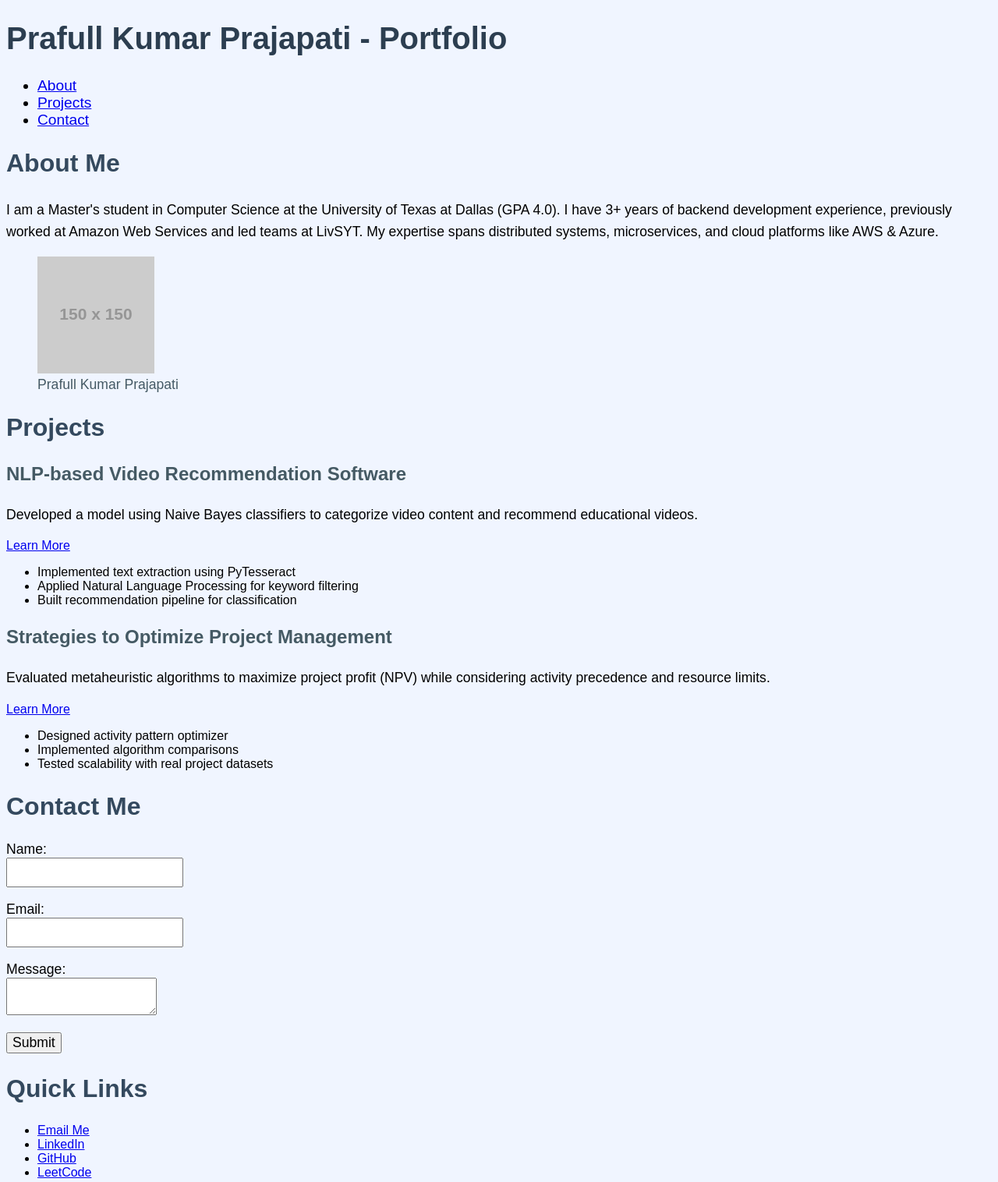
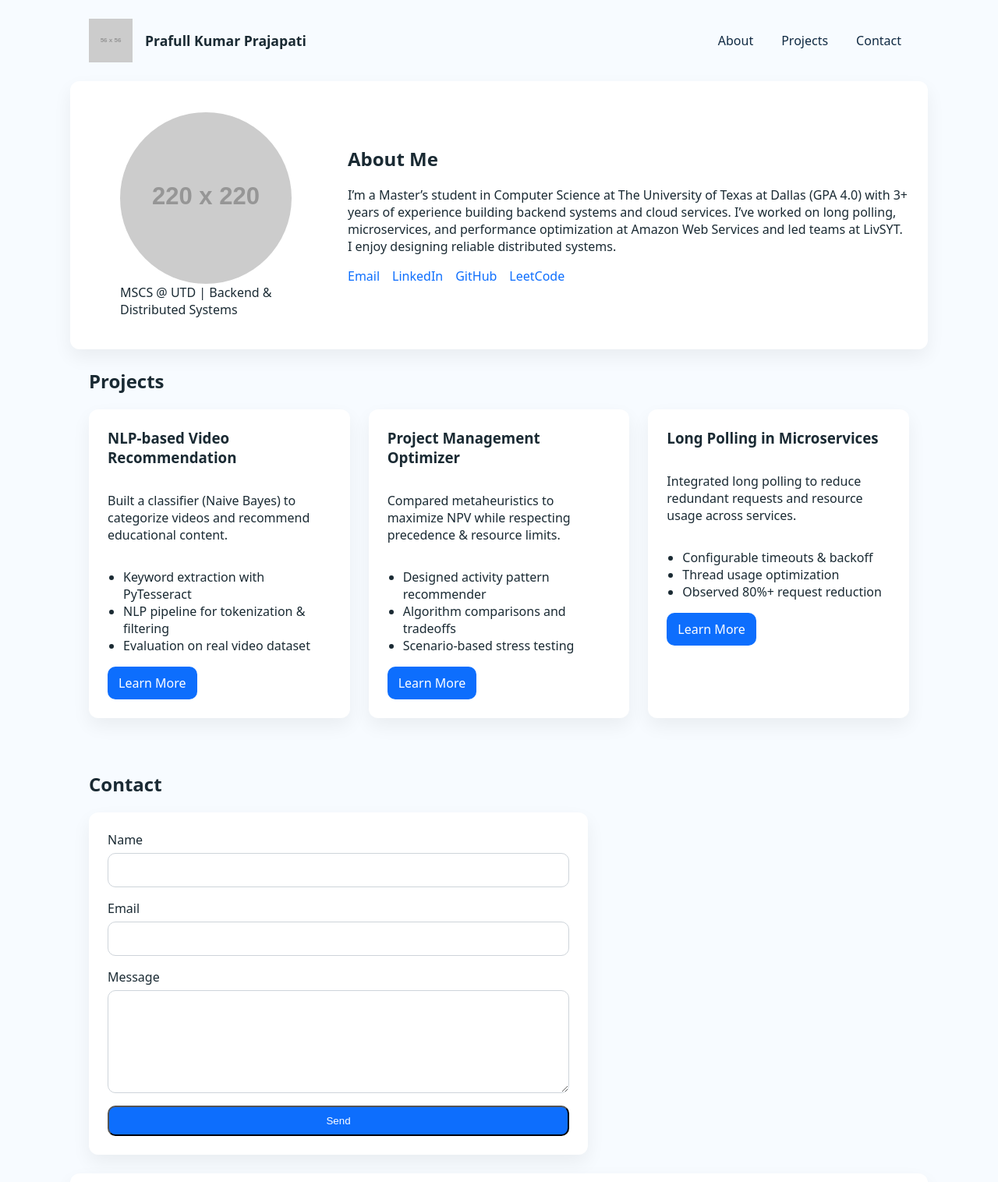
Before and after one commit to Prafull1Kumar/Portfolio, a plain HTML site: page portfolio.html in a window 1280 px wide. Shown: the top 1516 px of the page at 78% size. Drawn offline with Linux system fonts and the light colour scheme; placeholder pictures from the web are drawn by us.

Commit message:
Added css for with grid

```diff
--- /dev/null
+++ b/portfolio.css
@@ -0,0 +1,191 @@
+/* =====================================
+   portfolio.css — Problem 3
+   Requirements:
+   - Visually appealing portfolio
+   - Use at least one Flexbox layout and one Grid layout
+   - Clean, readable, commented
+   ===================================== */
+
+/* 1) CSS RESET-LITE & ROOT TOKENS */
+* { box-sizing: border-box; }
+html { scroll-behavior: smooth; }
+body {
+  margin: 0;
+  font-family: system-ui, -apple-system, Segoe UI, Tahoma, sans-serif;
+  color: #1a2a33;
+  background: #f7fbff; /* soft background */
+}
+:root {
+  --maxw: 1100px;
+  --space-1: 8px;
+  --space-2: 12px;
+  --space-3: 16px;
+  --space-4: 24px;
+  --space-5: 32px;
+  --radius: 12px;
+  --surface: #ffffff;
+  --muted: #5f6c7b;
+  --primary: #0d6efd;
+  --primary-600: #0b5ed7;
+  --shadow: 0 10px 24px rgba(0,0,0,0.06);
+}
+
+/* Accessibility: skip link visible on focus */
+.skip-link {
+  position: absolute;
+  left: -9999px;
+  top: auto;
+  width: 1px;
+  height: 1px;
+  overflow: hidden;
+}
+.skip-link:focus {
+  position: fixed;
+  left: var(--space-4);
+  top: var(--space-4);
+  width: auto;
+  height: auto;
+  padding: var(--space-2) var(--space-3);
+  background: #000;
+  color: #fff;
+  border-radius: 6px;
+  z-index: 1000;
+}
+
+/* 2) HEADER — FLEXBOX LAYOUT */
+.site-header {
+  display: flex;                 /* Flexbox requirement #1 */
+  align-items: center;
+  justify-content: space-between;
+  max-width: var(--maxw);
+  margin: 0 auto;
+  padding: var(--space-4);
+}
+.brand {
+  display: flex;
+  align-items: center;
+  gap: var(--space-3);
+}
+.brand__name { font-weight: 700; font-size: 1.1rem; }
+
+.site-nav .nav__list {
+  display: flex;
+  gap: var(--space-3);
+  list-style: none;
+  margin: 0;
+  padding: 0;
+}
+.site-nav a {
+  text-decoration: none;
+  color: #102a43;
+  padding: 6px 10px;
+  border-radius: 8px;
+}
+.site-nav a:hover {
+  background: #e9f2ff;
+}
+
+/* Section base */
+.section {
+  max-width: var(--maxw);
+  margin: 0 auto;
+  padding: var(--space-4);
+}
+
+/* 3) ABOUT — FLEXBOX FOR MEDIA + TEXT */
+.about {
+  display: flex;                 /* Flexbox requirement #2 */
+  gap: var(--space-5);
+  align-items: center;
+  background: var(--surface);
+  border-radius: var(--radius);
+  box-shadow: var(--shadow);
+}
+.about__media img {
+  border-radius: 50%;
+  display: block;
+}
+.about__content h2 {
+  margin-top: 0;
+}
+.about__links {
+  list-style: none;
+  display: flex;
+  gap: var(--space-3);
+  padding: 0;
+  margin: var(--space-3) 0 0 0;
+}
+.about__links a { color: var(--primary); text-decoration: none; }
+.about__links a:hover { text-decoration: underline; }
+
+/* 4) PROJECTS — GRID LAYOUT */
+.projects h2 { margin-top: 0; }
+.projects__grid {
+  display: grid;                              /* Grid requirement */
+  grid-template-columns: repeat(auto-fit, minmax(260px, 1fr));
+  gap: var(--space-4);
+}
+.card {
+  background: var(--surface);
+  border-radius: var(--radius);
+  box-shadow: var(--shadow);
+  padding: var(--space-4);
+  display: flex;
+  flex-direction: column;
+  gap: var(--space-3);
+}
+.card__title { margin: 0; }
+.card__list { margin: 0; padding-left: 20px; }
+.button {
+  align-self: flex-start;
+  background: var(--primary);
+  color: #fff;
+  text-decoration: none;
+  padding: 10px 14px;
+  border-radius: 10px;
+}
+.button:hover { background: var(--primary-600); }
+
+/* 5) CONTACT — SIMPLE FORM STYLES */
+.contact .contact__form {
+  display: grid;
+  grid-template-columns: 1fr;
+  gap: var(--space-3);
+  background: var(--surface);
+  border-radius: var(--radius);
+  box-shadow: var(--shadow);
+  padding: var(--space-4);
+  max-width: 640px;
+}
+.form__row {
+  display: flex;
+  flex-direction: column;
+  gap: 6px;
+}
+input, textarea {
+  font: inherit;
+  padding: 10px 12px;
+  border: 1px solid #ced4da;
+  border-radius: 10px;
+}
+textarea { resize: vertical; }
+
+/* 6) ASIDE */
+.aside {
+  background: var(--surface);
+  border-radius: var(--radius);
+  box-shadow: var(--shadow);
+}
+
+/* 7) FOOTER */
+.site-footer {
+  text-align: center;
+  padding: var(--space-4);
+  color: var(--muted);
+}
+
+/* 8) RESPONSIVE TWEAKS */
+@media (max-width: 800px) {
+  .about { flex-direction: column; text-align: center; }
+  .about__links { justify-content: center; flex-wrap: wrap; }
+}
--- a/portfolio.html
+++ b/portfolio.html
@@ -2,71 +2,25 @@
 <html lang="en">
 <head>
   <meta charset="UTF-8">
-  <title>Prafull Kumar Prajapati - Portfolio</title>
-  <style>
-    body {
-        background-color: #f0f5ff;  /* Light blue background */
-        font-family: Arial, sans-serif;
-    }
-
-    h1 {
-        font-size: 2.5em;
-        color: #2c3e50;
-    }
-
-    h2 {
-        font-size: 2em;
-        color: #34495e;
-    }
-
-    h3 {
-        font-size: 1.5em;
-        color: #455a64;
-    }
-
-    p {
-        font-size: 1.1em;
-        line-height: 1.6;
-    }
-
-    nav ul li {
-        font-size: 1.2em;
-    }
-
-    figcaption {
-        font-size: 1.1em;
-        color: #455a64;
-    }
-
-    .quick-links {
-        font-size: 1.1em;
-    }
-
-    footer {
-        font-size: 0.9em;
-        color: #666;
-    }
-
-    form label {
-        font-size: 1.1em;
-    }
-
-    form input, form textarea {
-        font-size: 1em;
-        padding: 8px;
-    }
-
-    button {
-        font-size: 1.1em;
-    }
-</style>
+  <meta name="viewport" content="width=device-width, initial-scale=1">
+  <title>Portfolio — Prafull Kumar Prajapati</title>
+  <!-- Problem 3: Stylesheet must be named portfolio.css -->
+  <link rel="stylesheet" href="portfolio.css">
 </head>
 <body>
-  <!-- HEADER & NAVIGATION (Requirement: header with title, nav with links) -->
-  <header>
-    <h1>Prafull Kumar Prajapati - Portfolio</h1>
-    <nav>
-      <ul>
+  <!-- Accessibility: Skip link -->
+  <a class="skip-link" href="#main">Skip to main content</a>
+
+  <!-- HEADER (Flexbox used here for layout) -->
+  <!-- Requirement: Use at least one Flexbox layout -->
+  <header class="site-header" role="banner">
+    <div class="brand">
+      <img src="https://via.placeholder.com/56" alt="Prafull logo placeholder" width="56" height="56">
+      <span class="brand__name">Prafull Kumar Prajapati</span>
+    </div>
+
+    <nav class="site-nav" aria-label="Primary">
+      <ul class="nav__list">
         <li><a href="#about">About</a></li>
         <li><a href="#projects">Projects</a></li>
         <li><a href="#contact">Contact</a></li>
@@ -74,86 +28,116 @@
     </nav>
   </header>
 
-  <!-- MAIN CONTENT -->
-  <main>
-    <!-- ABOUT SECTION (Requirement: section + figure + figcaption) -->
-    <section id="about">
+  <!-- MAIN -->
+  <main id="main">
+    <!-- ABOUT (Flexbox used for media + text alignment) -->
+    <section id="about" class="section about">
+      <div class="about__media">
+        <figure>
+          <img src="https://via.placeholder.com/220" alt="Portrait placeholder of Prafull" width="220" height="220">
+          <figcaption>MSCS @ UTD | Backend & Distributed Systems</figcaption>
+        </figure>
+      </div>
+      <div class="about__content">
         <h2>About Me</h2>
         <p>
-        I am a Master's student in Computer Science at the University of Texas at Dallas (GPA 4.0).
-        I have 3+ years of backend development experience, previously worked at Amazon Web Services and led teams at LivSYT.
-        My expertise spans distributed systems, microservices, and cloud platforms like AWS & Azure.
+          I’m a Master’s student in Computer Science at The University of Texas at Dallas (GPA 4.0) with 3+ years of experience
+          building backend systems and cloud services. I’ve worked on long polling, microservices, and performance optimization
+          at Amazon Web Services and led teams at LivSYT. I enjoy designing reliable distributed systems.
         </p>
-      <figure>
-        <img src="https://via.placeholder.com/150" alt="Profile placeholder image">
-        <figcaption>Prafull Kumar Prajapati</figcaption>
-      </figure>
+        <ul class="about__links">
+          <li><a href="mailto:prafull.prajapati@utdallas.edu">Email</a></li>
+          <li><a href="https://www.linkedin.com/in/prafull-prajapati" target="_blank" rel="noopener">LinkedIn</a></li>
+          <li><a href="https://github.com/Prafull1Kumar" target="_blank" rel="noopener">GitHub</a></li>
+          <li><a href="https://leetcode.com/Prafull1kumar/" target="_blank" rel="noopener">LeetCode</a></li>
+        </ul>
+      </div>
     </section>
 
-    <!-- PROJECTS SECTION (Requirement: at least 2 articles, each with heading, paragraph, link, and ul list of features) -->
-    <section id="projects">
-      <h2>Projects</h2>
+    <!-- PROJECTS (CSS Grid used here for card layout) -->
+    <!-- Requirement: Use at least one Grid layout -->
+    <section id="projects" class="section projects" aria-labelledby="projects-title">
+      <h2 id="projects-title">Projects</h2>
 
-      <article>
-        <h3>NLP-based Video Recommendation Software</h3>
-        <p>
-          Developed a model using Naive Bayes classifiers to categorize video content and recommend educational videos.
+      <!-- Grid container -->
+      <div class="projects__grid">
+        <article class="card">
+          <h3 class="card__title">NLP-based Video Recommendation</h3>
+          <p class="card__desc">
+            Built a classifier (Naive Bayes) to categorize videos and recommend educational content.
           </p>
-        <a href="#">Learn More</a>
-        <ul>
-          <li>Implemented text extraction using PyTesseract</li>
-          <li>Applied Natural Language Processing for keyword filtering</li>
-          <li>Built recommendation pipeline for classification</li>
+          <ul class="card__list">
+            <li>Keyword extraction with PyTesseract</li>
+            <li>NLP pipeline for tokenization & filtering</li>
+            <li>Evaluation on real video dataset</li>
           </ul>
+          <a class="button" href="#" aria-label="Learn more about NLP-based Video Recommendation">Learn More</a>
         </article>
 
-      <article>
-        <h3>Strategies to Optimize Project Management</h3>
-        <p>
-          Evaluated metaheuristic algorithms to maximize project profit (NPV) while considering activity precedence and resource limits.
+        <article class="card">
+          <h3 class="card__title">Project Management Optimizer</h3>
+          <p class="card__desc">
+            Compared metaheuristics to maximize NPV while respecting precedence & resource limits.
           </p>
-        <a href="#">Learn More</a>
-        <ul>
-          <li>Designed activity pattern optimizer</li>
-          <li>Implemented algorithm comparisons</li>
-          <li>Tested scalability with real project datasets</li>
+          <ul class="card__list">
+            <li>Designed activity pattern recommender</li>
+            <li>Algorithm comparisons and tradeoffs</li>
+            <li>Scenario-based stress testing</li>
           </ul>
+          <a class="button" href="#" aria-label="Learn more about Project Management Optimizer">Learn More</a>
         </article>
+
+        <!-- Example third card to fill grid nicely -->
+        <article class="card">
+          <h3 class="card__title">Long Polling in Microservices</h3>
+          <p class="card__desc">
+            Integrated long polling to reduce redundant requests and resource usage across services.
+          </p>
+          <ul class="card__list">
+            <li>Configurable timeouts & backoff</li>
+            <li>Thread usage optimization</li>
+            <li>Observed 80%+ request reduction</li>
+          </ul>
+          <a class="button" href="#" aria-label="Learn more about Long Polling in Microservices">Learn More</a>
+        </article>
+      </div>
     </section>
 
-    <!-- CONTACT SECTION (Requirement: form with labels, inputs, textarea, submit) -->
-    <section id="contact">
-      <h2>Contact Me</h2>
-      <form>
-        <label for="name">Name:</label><br>
-        <input type="text" id="name" name="name" required><br><br>
-
-        <label for="email">Email:</label><br>
-        <input type="email" id="email" name="email" required><br><br>
-
-        <label for="message">Message:</label><br>
-        <textarea id="message" name="message" required></textarea><br><br>
-
-        <button type="submit">Submit</button>
+    <!-- CONTACT (simple column form; could be grid on wide screens) -->
+    <section id="contact" class="section contact">
+      <h2>Contact</h2>
+      <form action="#" method="post" class="contact__form" novalidate>
+        <div class="form__row">
+          <label for="name">Name</label>
+          <input id="name" name="name" type="text" required>
+        </div>
+        <div class="form__row">
+          <label for="email">Email</label>
+          <input id="email" name="email" type="email" required>
+        </div>
+        <div class="form__row">
+          <label for="message">Message</label>
+          <textarea id="message" name="message" rows="5" required></textarea>
+        </div>
+        <button type="submit" class="button">Send</button>
       </form>
     </section>
   </main>
 
-  <!-- ASIDE (Requirement: meaningful content in aside) -->
-  <aside>
-    <h2>Quick Links</h2>
+  <!-- ASIDE -->
+  <aside class="section aside">
+    <h2>Highlights</h2>
     <ul>
-      <li><a href="mailto:prafull.prajapati@utdallas.edu">Email Me</a></li>
-      <li><a href="http://www.linkedin.com/in/prafull-prajapati" target="_blank">LinkedIn</a></li>
-      <li><a href="https://github.com/Prafull1Kumar" target="_blank">GitHub</a></li>
-      <li><a href="https://leetcode.com/Prafull1kumar/" target="_blank">LeetCode</a></li>
+      <li>AWS DynamoDB — Summer 2025</li>
+      <li>MSCS — UTD (GPA 4.0)</li>
+      <li>Backend Lead — LivSYT</li>
     </ul>
   </aside>
 
-  <!-- FOOTER (Requirement: copyright + social/external link) -->
-  <footer>
-    <p>&copy; 2025 Prafull Kumar Prajapati. All rights reserved.</p>
-    <p>Connect on <a href="http://www.linkedin.com/in/prafull-prajapati" target="_blank">LinkedIn</a></p>
+  <!-- FOOTER -->
+  <footer class="site-footer">
+    <p>&copy; 2025 Prafull Kumar Prajapati</p>
+    <p><a href="https://www.linkedin.com/in/prafull-prajapati" target="_blank" rel="noopener">Connect on LinkedIn</a></p>
   </footer>
 </body>
 </html>
```
Lines whose indentation alone changed are shown as unchanged.
